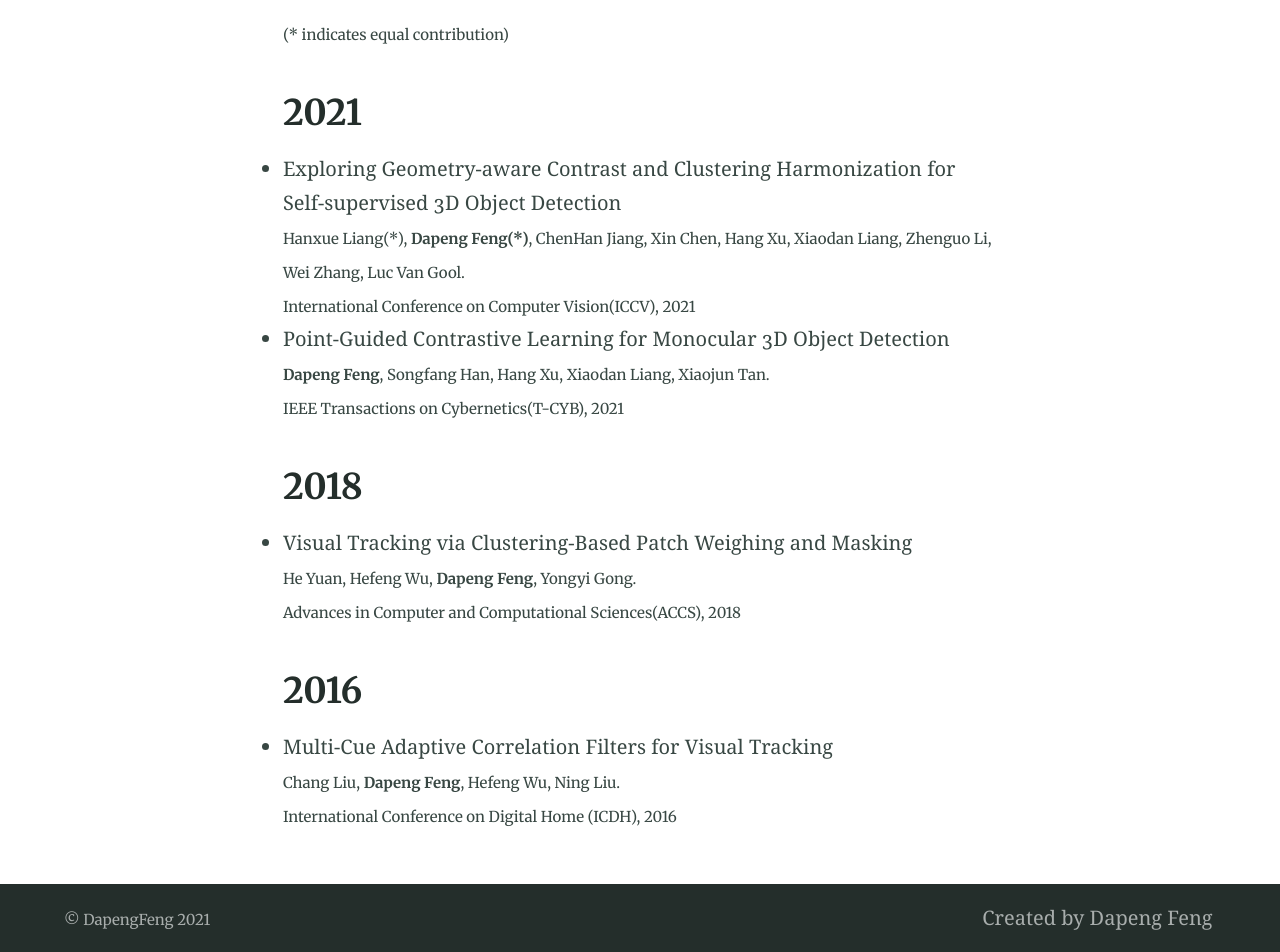
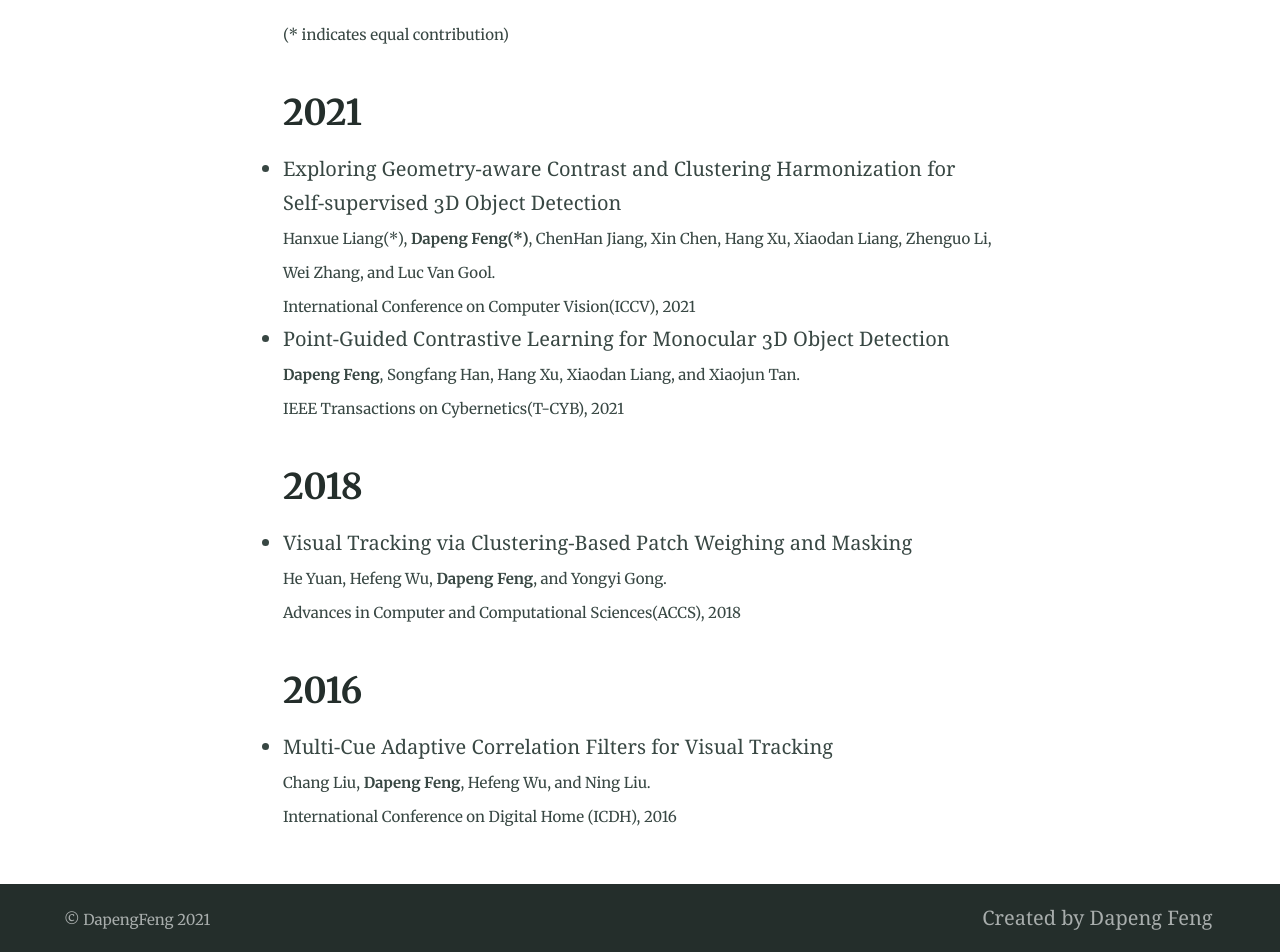
Before and after one commit to DapengFeng/dapengfeng.github.io, a Jekyll site: the page built from publications.md, in a window 1280 px wide. Shown: the part 496-1448 px from the top of the page. Built offline with Jekyll 4.4.1, drawn with Linux system fonts in a browser that asks for light colours; our own code applies the rules of GitHub Pages for plain Markdown files.

Commit message:
update:2021-07-23

```diff
--- a/publications.md
+++ b/publications.md
@@ -8,18 +8,18 @@ excerpt: "Publications"
 
 ## 2021
 - Exploring Geometry-aware Contrast and Clustering Harmonization for Self-supervised 3D Object Detection\\
-<small>Hanxue Liang(\*), **Dapeng Feng(\*)**, ChenHan Jiang, Xin Chen, Hang Xu, Xiaodan Liang, Zhenguo Li, Wei Zhang, Luc Van Gool.\\
+<small>Hanxue Liang(\*), **Dapeng Feng(\*)**, ChenHan Jiang, Xin Chen, Hang Xu, Xiaodan Liang, Zhenguo Li, Wei Zhang, and Luc Van Gool.\\
 International Conference on Computer Vision(ICCV), 2021</small>
 - Point-Guided Contrastive Learning for Monocular 3D Object Detection\\
-<small>**Dapeng Feng**, Songfang Han, Hang Xu, Xiaodan Liang, Xiaojun Tan.\\
+<small>**Dapeng Feng**, Songfang Han, Hang Xu, Xiaodan Liang, and Xiaojun Tan.\\
 IEEE Transactions on Cybernetics(T-CYB), 2021</small>
 
 ## 2018
 - Visual Tracking via Clustering-Based Patch Weighing and Masking\\
-<small>He Yuan, Hefeng Wu, **Dapeng Feng**, Yongyi Gong.\\
+<small>He Yuan, Hefeng Wu, **Dapeng Feng**, and Yongyi Gong.\\
 Advances in Computer and Computational Sciences(ACCS), 2018</small>
 
 ## 2016
 - Multi-Cue Adaptive Correlation Filters for Visual Tracking\\
-<small>Chang Liu, **Dapeng Feng**, Hefeng Wu, Ning Liu.\\
+<small>Chang Liu, **Dapeng Feng**, Hefeng Wu, and Ning Liu.\\
 International Conference on Digital Home (ICDH), 2016</small>
```
